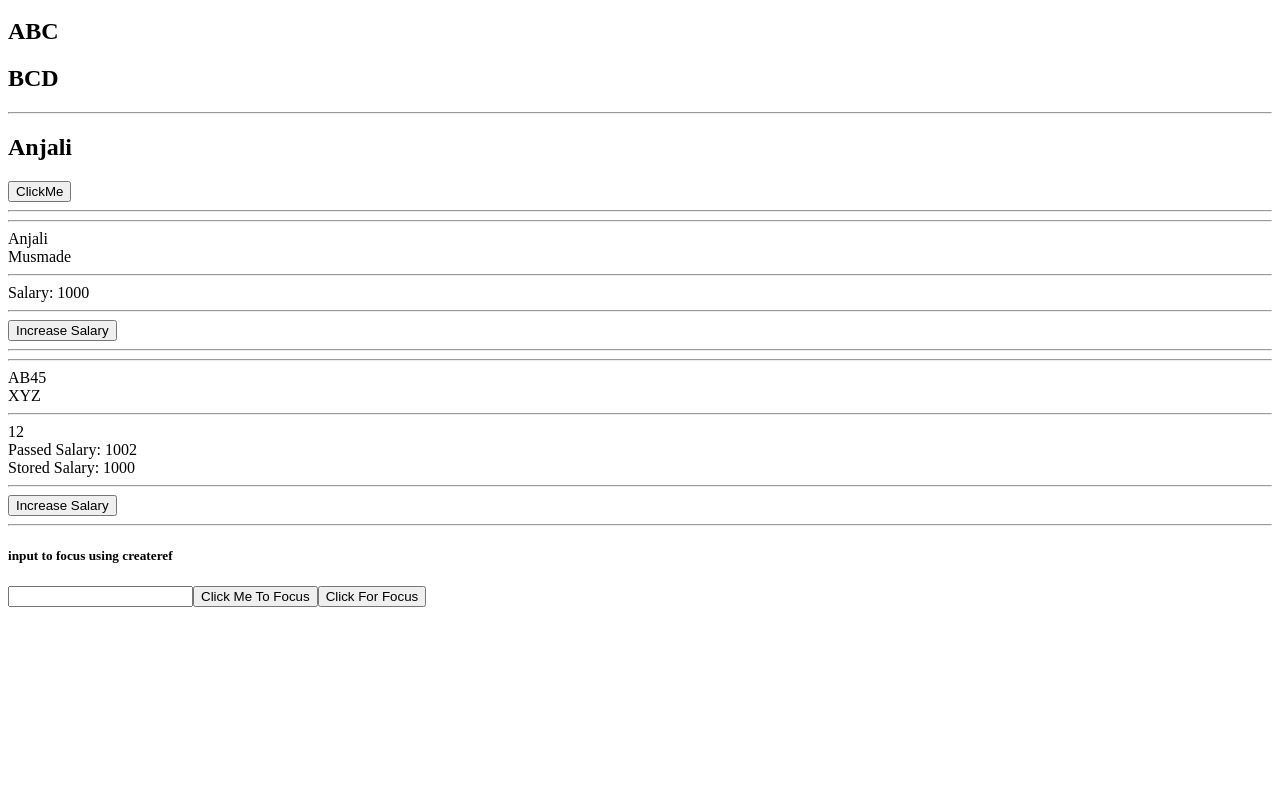
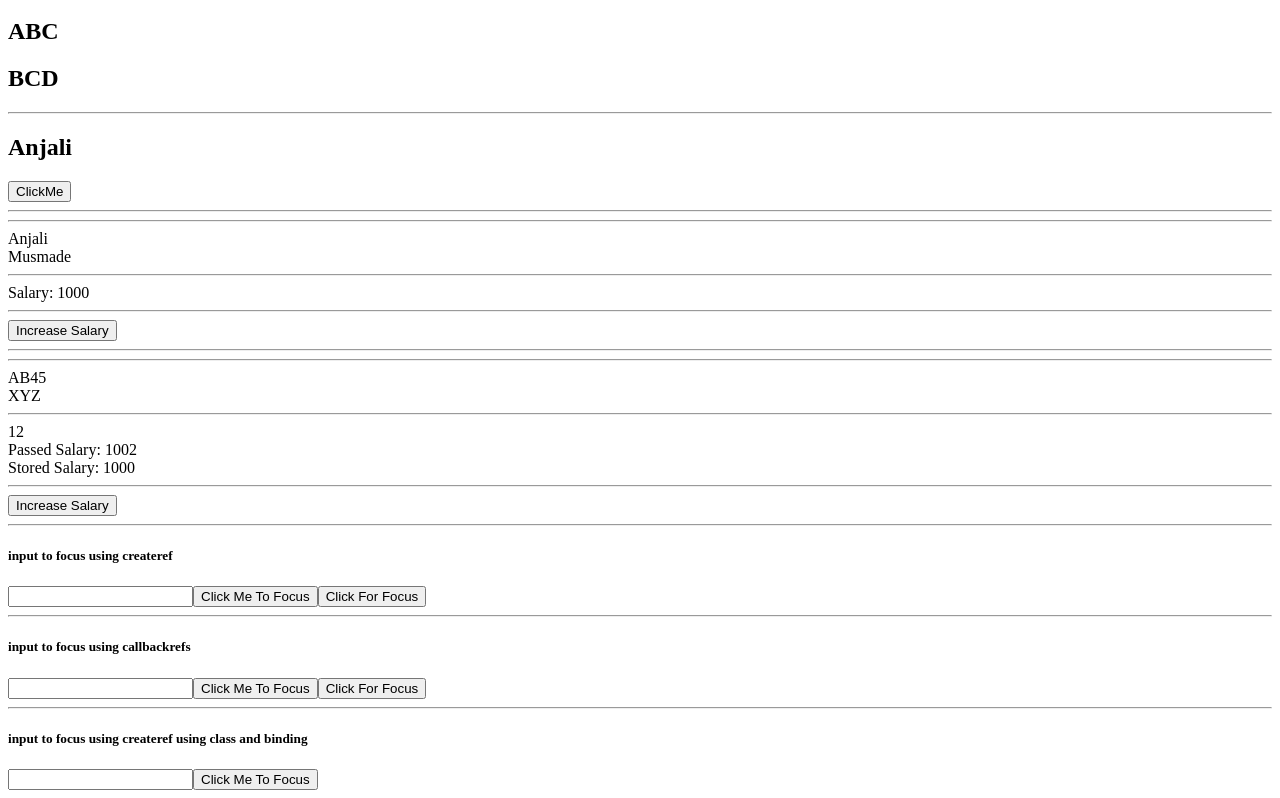
Before and after one commit to AnjaliMusmade/day1-basic-react, a React (Create React App) app: page / in a window 1280 px wide. Shown: the part 427-1225 px from the top of the page. Before the commit the page ends 1042 px from the top, so only its background shows below. Built offline with nearby package versions, Linux system fonts and the light colour scheme.

Commit message:
3 files modified, 2 added

```diff
--- a/App.tsx
+++ b/App.tsx
@@ -9,6 +9,10 @@ import TextInput  from './components/TextInput'
 import HelloWorlddestructuring from './components/HelloWorlddestructuring';
 import DestructuringInArgumets from './components/DestructuringInArgumets';
 import InputBoxFocus from './components/InputBoxFocus';
+import InputBoxFocusCallBackRef from './components/InputBoxFocusCallBackRef';
+import InputBoxFocusClass from './components/InputBoxFocusClass';
+
+
 
 
 function ClickHandler(e)
@@ -30,7 +34,9 @@ export default function App(){
    <HelloWorldPropsClass FirstName="Anjali" LastName="Musmade" Salary="1000" /><hr/><hr/>
    <HelloWorldPureComponent FirstName="AB45" LastName="XYZ"
    Salary="1002"/><hr/>
-   <InputBoxFocus/>
+   <InputBoxFocus/><hr/>
+   <InputBoxFocusCallBackRef/><hr/>
+   <InputBoxFocusClass/>
   </div>
   )
 }
--- a/components/InputBoxFocus.tsx
+++ b/components/InputBoxFocus.tsx
@@ -1,5 +1,5 @@
 import React from 'react'
-
+//using simple ref
 export default function InputBoxFocus(){
   let inputHandle=React.createRef();
 
--- /dev/null
+++ b/components/InputBoxFocusCallBackRef.tsx
@@ -0,0 +1,19 @@
+import React from 'react'
+//using callbackrefs
+export default function InputBoxFocusCallBackRef(){
+  //let inputHandle=React.createRef();
+ let inputHandle=React;
+  function OnClick(){
+    //inputHandle.current.focus();
+    inputHandle.focus();
+  }
+  return(
+ <div>
+ <h5>input to focus using callbackrefs</h5>
+ <input type="text" ref={(handle)=>inputHandle=handle}/>
+ <input type="button" value="Click Me To Focus" onClick={OnClick}/>
+
+ <button onClick={OnClick}>Click For Focus</button>
+ </div>
+  )
+};
--- a/components/InputBoxFocusClass.tsx
+++ b/components/InputBoxFocusClass.tsx
@@ -1,21 +1,24 @@
 import React, { Component as C }  from 'react'
 
-export class InputBoxFocusClass extends C{
+export default class InputBoxFocusClass extends C{
   constructor(props)
   {
     super(props);
-    this.state={
+    this.focusTextInput=this.focusTextInput.bind(this);
+  }
 
-    };
-  }
+//another way to bind. Dont use this as not still standardized
+focusTextInput=()=>{
+  this.textInput.focus();
+ }
 
   render(){
     return(
       <div>
-      <div>{this.state.FirstName}</div>
-      <div>{this.state.LastName}</div>
-      <div>{this.state.Salary}</div>
-      </div>
+ <div><h5>input to focus using createref using class and binding</h5></div>
+ <input type="text" ref={(handle)=>this.textInput=handle}/>
+ <input type="button" value="Click Me To Focus" onClick={this.focusTextInput} />
+ </div>
     )
   }
 }
```
Also changed, not shown: 1 other file (tests, documents, lock files or other folders).
